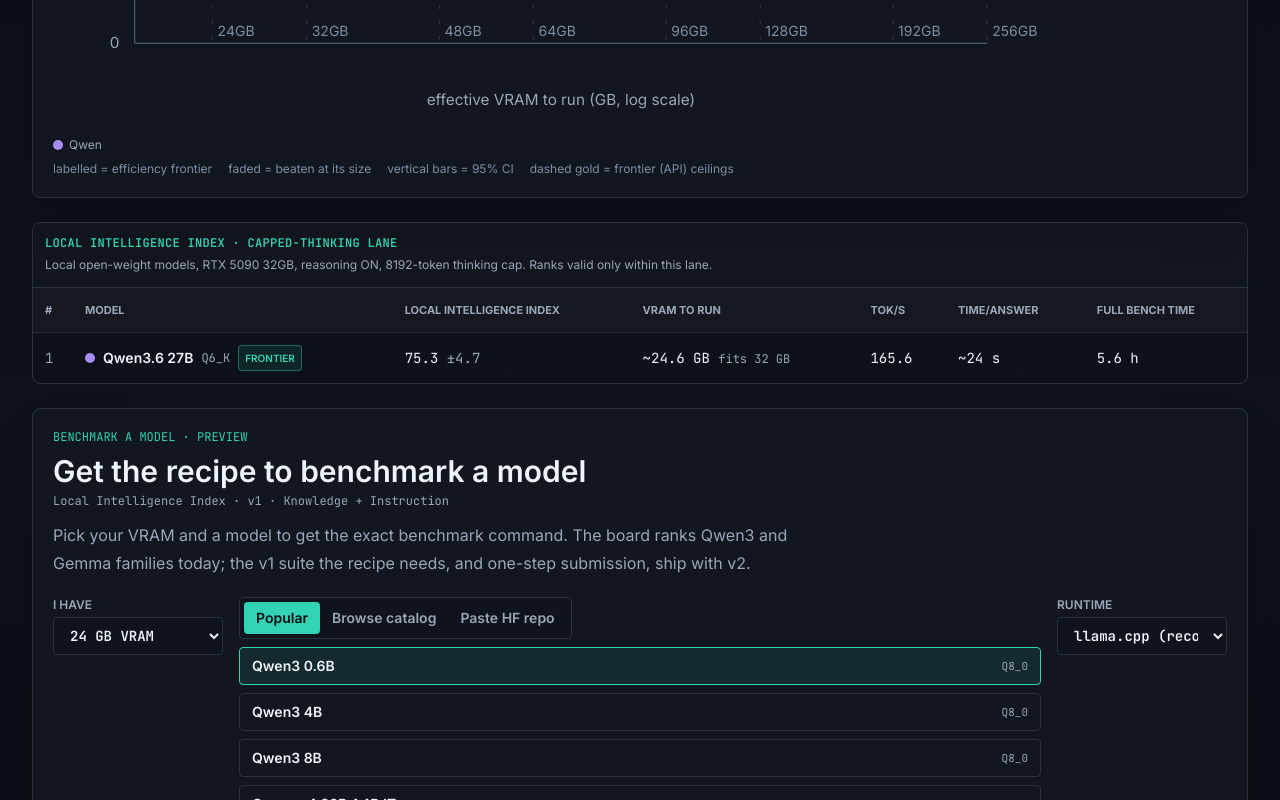
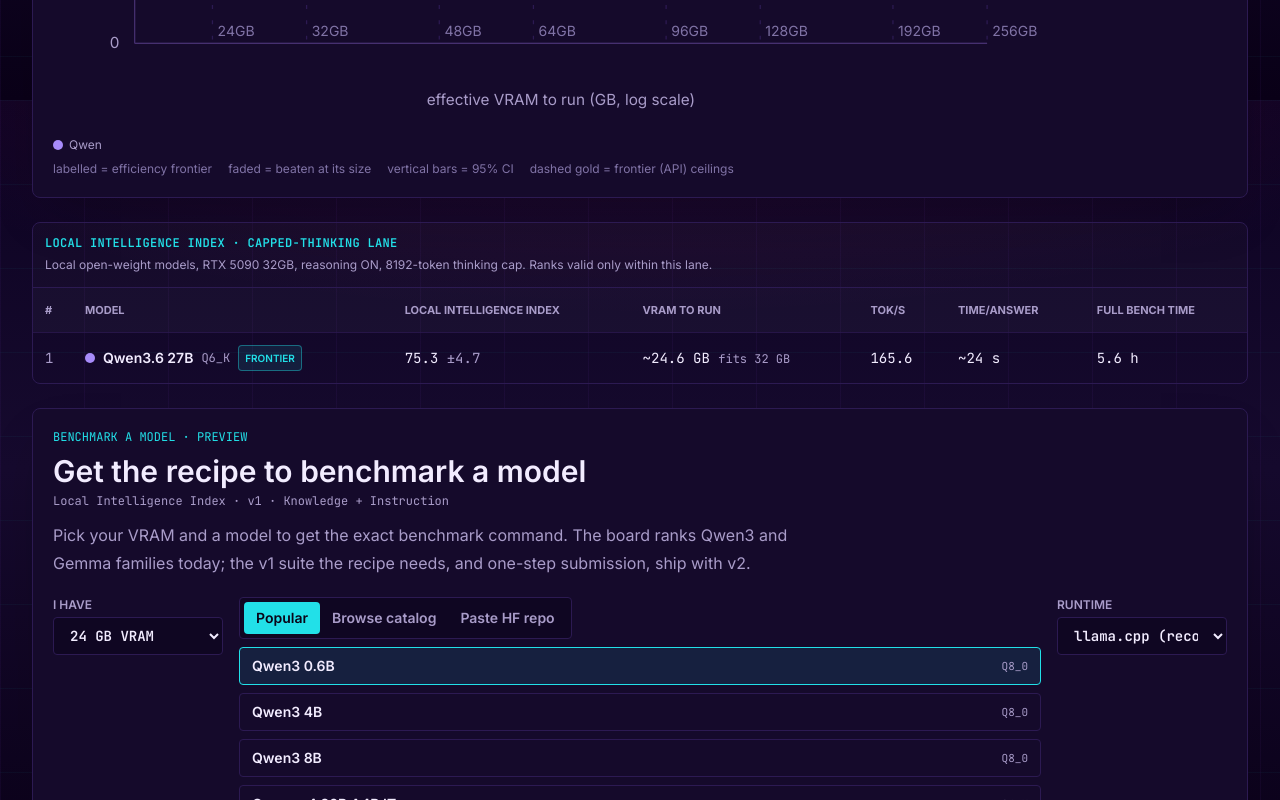
Before and after one commit to local-bench/local-bench, a Next.js app in the folder web/: page / in a window 1280 px wide. Shown: the part 700-1500 px from the top of the page. Built offline with nearby package versions, Linux system fonts and the light colour scheme.

Commit message:
feat(web): synthwave grid theme pass 1 — neon palette, indigo canvas + grid + sunset glow, recolor accent glow

```diff
--- a/web/app/globals.css
+++ b/web/app/globals.css
@@ -11,15 +11,23 @@
 }
 
 html {
-  background: #0b0e14;
-  color: #eef4fb;
+  background: #0a0418;
+  color: #f2ecff;
   letter-spacing: 0;
 }
 
+/* Synthwave canvas: deep-indigo gradient + a faint perspective grid (cyan/purple) + a magenta sunset
+   glow on the horizon. The grid sits behind everything but only reads in the gaps, since panels are
+   opaque — so charts and numbers stay fully legible. */
 body {
   min-height: 100vh;
   margin: 0;
-  background: linear-gradient(180deg, #0b0e14 0%, #0d1118 52%, #090c11 100%);
+  background:
+    repeating-linear-gradient(to right, rgba(166, 77, 255, 0.05) 0 1px, transparent 1px 84px),
+    repeating-linear-gradient(to bottom, rgba(45, 226, 230, 0.04) 0 1px, transparent 1px 84px),
+    radial-gradient(125% 70% at 50% -15%, rgba(255, 46, 151, 0.12), transparent 60%),
+    linear-gradient(180deg, #0d0322 0%, #160a2e 46%, #0a0118 100%);
+  background-attachment: fixed;
 }
 
 a {
@@ -27,12 +35,35 @@
 }
 
 :where(a, button, select, input, textarea, summary, [tabindex]:not([tabindex="-1"])):focus-visible {
-  outline: 2px solid #32d2b4; /* bench-accent */
+  outline: 2px solid #22e0e8; /* bench-accent (neon cyan) */
   outline-offset: 2px;
   border-radius: 0.125rem;
 }
 
 ::selection {
-  background: rgba(50, 210, 180, 0.28);
+  background: rgba(34, 224, 232, 0.3);
   color: #ffffff;
 }
+
+/* --- Synthwave utilities --- */
+
+/* Gradient neon heading: cyan -> purple -> magenta clipped to the text. */
+.neon-heading {
+  background: linear-gradient(90deg, #22e0e8 0%, #b388ff 52%, #ff2e97 100%);
+  -webkit-background-clip: text;
+  background-clip: text;
+  color: transparent;
+}
+
+/* Soft neon edge glows for cards / interactive surfaces. */
+.neon-glow {
+  box-shadow:
+    0 0 0 1px rgba(34, 224, 232, 0.22),
+    0 0 24px -6px rgba(34, 224, 232, 0.45);
+}
+
+.neon-glow-magenta {
+  box-shadow:
+    0 0 0 1px rgba(255, 46, 151, 0.22),
+    0 0 24px -6px rgba(255, 46, 151, 0.45);
+}
--- a/web/components/run-axis-breakdown.tsx
+++ b/web/components/run-axis-breakdown.tsx
@@ -73,7 +73,7 @@
           style={{ left: `${lo}%`, width: `${Math.max(1, hi - lo)}%` }}
         />
         <div
-          className="absolute top-0 h-7 w-1 rounded-full bg-bench-accent shadow-[0_0_14px_rgba(50,210,180,0.65)]"
+          className="absolute top-0 h-7 w-1 rounded-full bg-bench-accent shadow-[0_0_14px_rgba(34,224,232,0.65)]"
           style={{ left: `${point}%` }}
         />
       </div>
--- a/web/tailwind.config.ts
+++ b/web/tailwind.config.ts
@@ -5,27 +5,32 @@
   theme: {
     extend: {
       colors: {
+        // Synthwave / Outrun palette: neon cyan + magenta + purple on deep indigo. Panels stay opaque
+        // and dark so the data (numbers, charts) keeps full contrast — the neon lives on the chrome.
         bench: {
-          bg: "#0b0e14",
-          panel: "#11161f",
-          line: "#273244",
-          text: "#eef4fb",
-          muted: "#99a7b8",
-          accent: "#32d2b4",
-          anchor: "#f6b24b",
-          "panel-2": "#0e131c",
-          "line-strong": "#4a5568",
-          "muted-2": "#7d8fa3",
-          "accent-dim": "#1f8a76",
-          "anchor-soft": "#f6d08d",
-          better: "#46d39a",
-          worse: "#ff6b6b",
-          tied: "#99a7b8",
-          mixed: "#c792ea",
-          "lane-reasoning-edge": "#7c83ff",
-          warn: "#fbbf24",
-          "warn-soft": "#fde68a",
-          community: "#6ee7b7",
+          bg: "#0a0418",
+          panel: "#150a2b",
+          line: "#2c1a52",
+          text: "#f2ecff",
+          muted: "#a99cc9",
+          accent: "#22e0e8",
+          anchor: "#ff9e3d",
+          "panel-2": "#0f0622",
+          "line-strong": "#463070",
+          "muted-2": "#8073a6",
+          "accent-dim": "#17a7ad",
+          "anchor-soft": "#ffc98a",
+          better: "#36e0b0",
+          worse: "#ff3d81",
+          tied: "#a99cc9",
+          mixed: "#b388ff",
+          "lane-reasoning-edge": "#9d6bff",
+          warn: "#ffb627",
+          "warn-soft": "#ffd98a",
+          community: "#4ff0c4",
+          magenta: "#ff2e97",
+          purple: "#a64dff",
+          grid: "#3a1f6e",
         },
       },
       fontFamily: {
```
